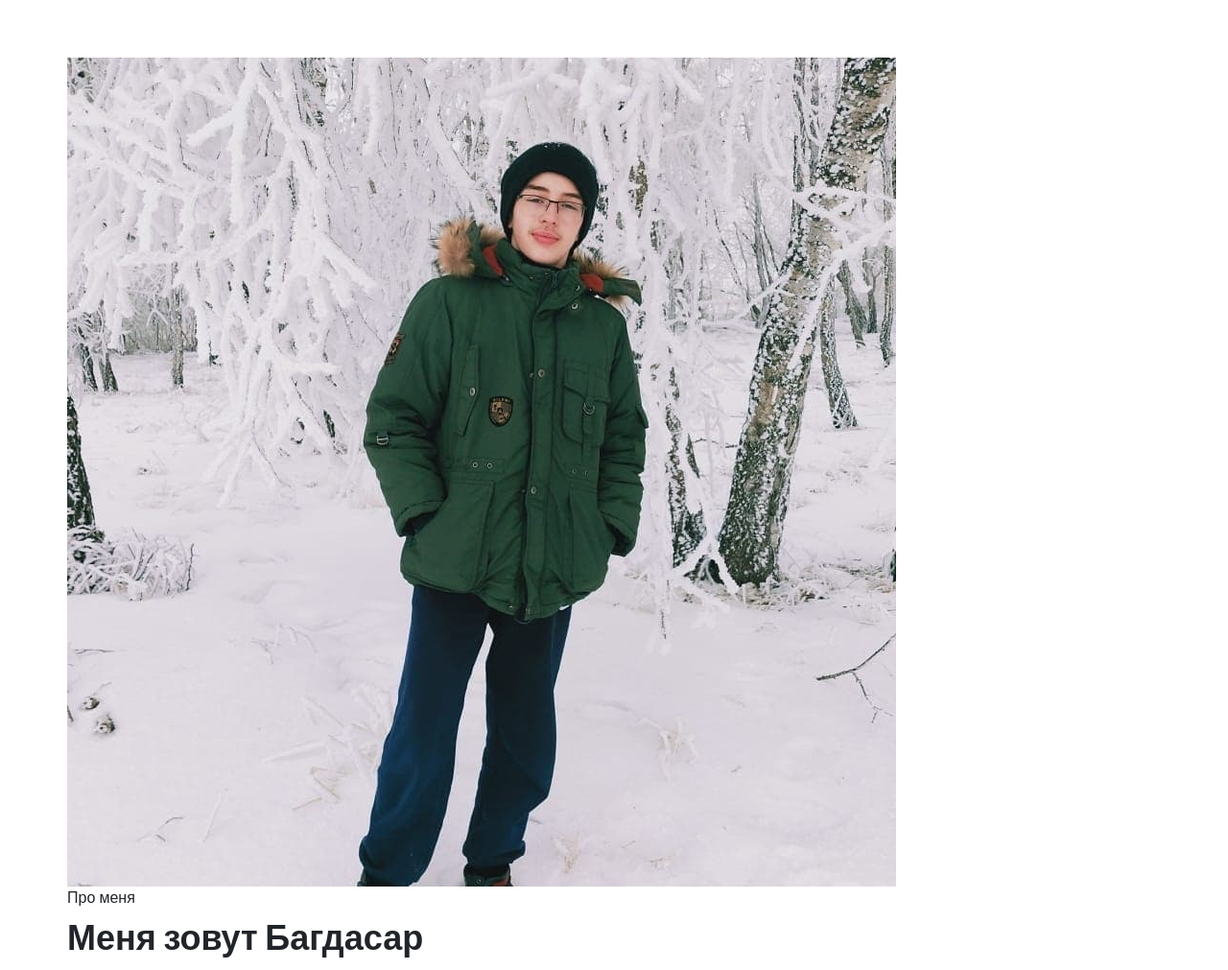
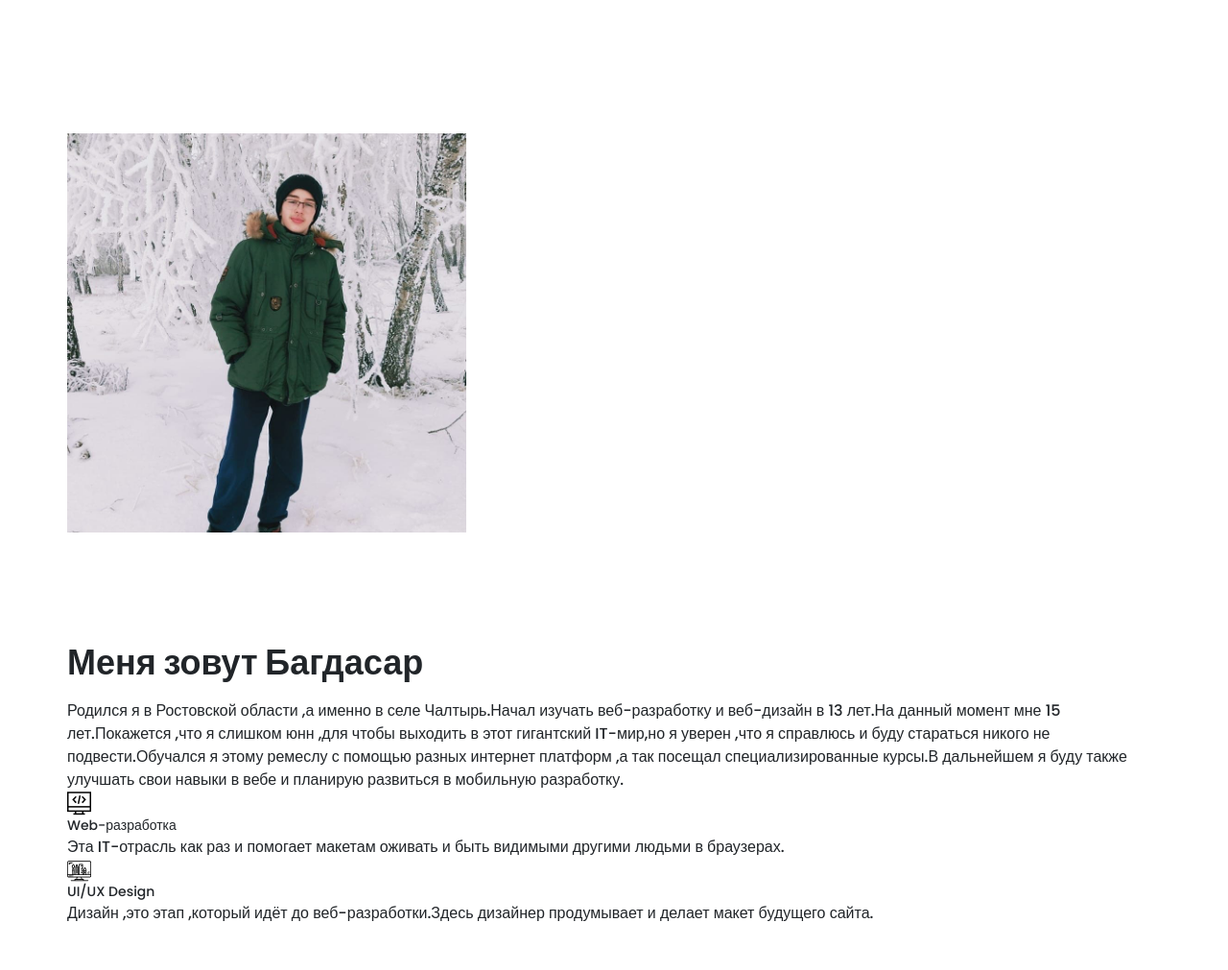
Before and after one commit to bagda2006/site-portfolio, a website: page src/index.html in a window 1280 px wide. Shown: the part 740-1751 px from the top of the page at 96% size. Drawn offline with nearby package versions, Linux system fonts and the light colour scheme; files that its build step writes are made by us from their sources; files whose address does not match are found by name.

Commit message:
Modifyed

```diff
--- a/src/index.html
+++ b/src/index.html
@@ -75,10 +75,11 @@
     </div>
 </section>
 <section class="about_me">
-    <div class="container">    <div class="photo_me">
-        <img src="img/me/myFoto.jpg" alt="">
+    <div class="container">
+        <div class="photo_me">
+         <img src="img/me/myFoto.jpg" alt="">
     </div>
-        <div class="text_about_me">
+        <div class="about_me_description">
             <div class="about_me_subtitle title_fz16">Про меня</div>
             <h2 class="title about_me_title">Меня зовут Багдасар</h2>
             <div class="about_me_devider"></div>
--- a/src/sass/blocks/_about_me.scss
+++ b/src/sass/blocks/_about_me.scss
@@ -0,0 +1,23 @@
+.about_me{
+  margin-top: 79px;
+  &_description{
+    position: relative;
+    padding-top: 106px;
+    float: left;
+    min-width: 724px;
+  }
+  &_subtitle{
+    position: absolute;
+    top: 995px;
+    left: 788px;
+  }
+}
+
+.photo_me{
+  max-width: 416px;
+  max-height: 597px;
+  img{
+    width: 100%;
+    height: 100%;
+  }
+}
```
Also changed, not shown: dist/css/style.min.css, dist/index.html.
